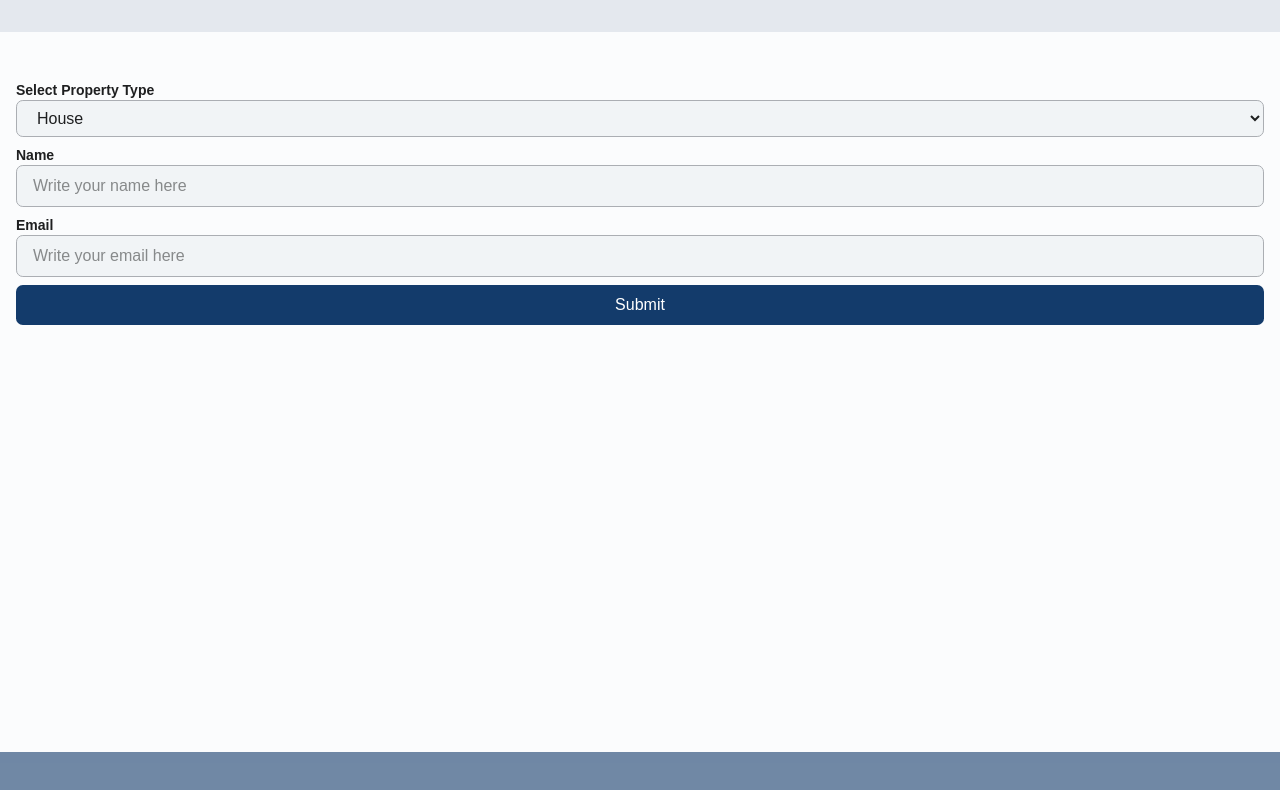
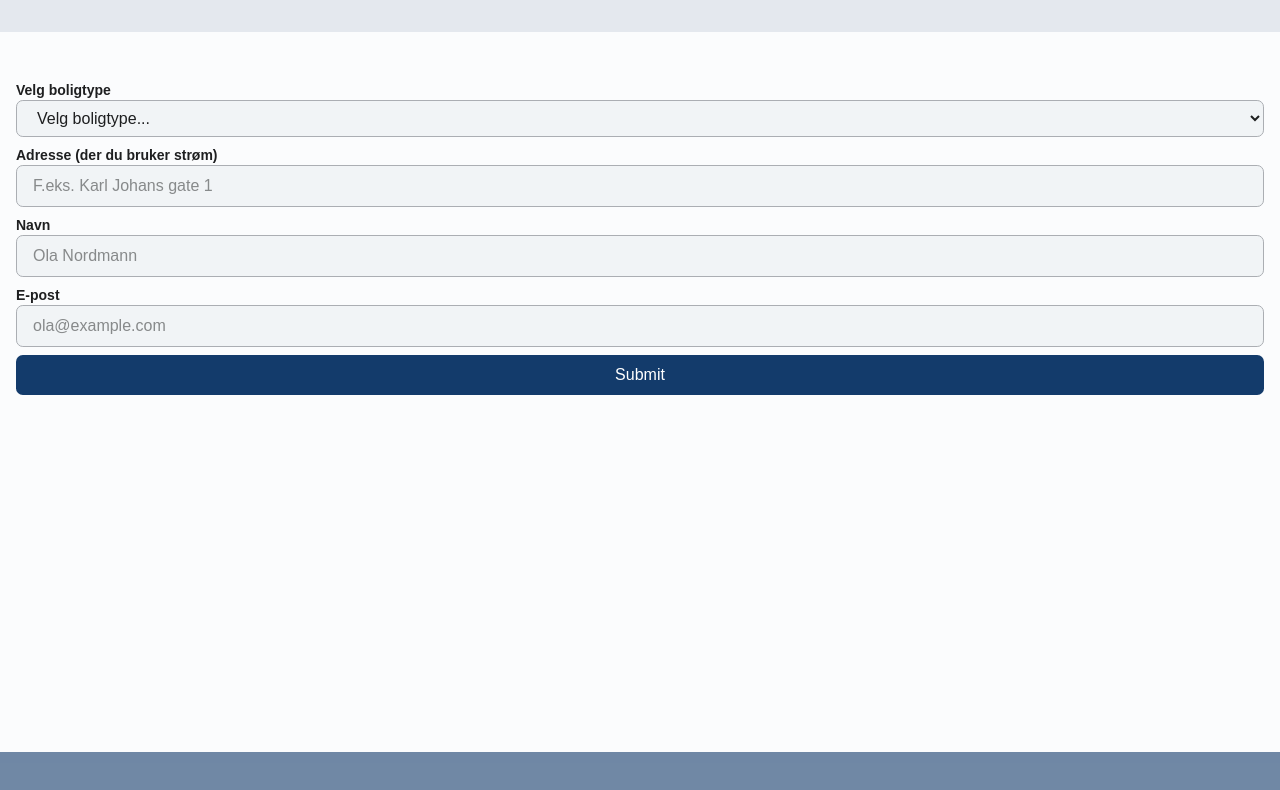
Before and after one commit to SindreSau/json-dynamic-form, a React (Vite) app: page / in a window 1280 px wide. Shown: the top 790 px of the page. Built offline with nearby package versions, Linux system fonts and the light colour scheme; a web font is replaced by a local one.

Commit message:
feat: happy with select component

```diff
--- a/src/App.tsx
+++ b/src/App.tsx
@@ -6,14 +6,11 @@ import { useState } from 'react';
 import { Select } from './components/ui/select';
 
 const App = () => {
-  const [value, setValue] = useState<string | null>(null);
+  const [value, setValue] = useState<string>('');
 
   const handleSubmit = (e: React.FormEvent<HTMLFormElement>) => {
     e.preventDefault();
     const formData = new FormData(e.currentTarget);
-    if (value) {
-      formData.set('property_type', value);
-    }
     const data = Object.fromEntries(formData.entries());
     console.log('Form submitted with: ', data);
   };
@@ -22,15 +19,15 @@ const App = () => {
     <MainLayout>
       <form onSubmit={handleSubmit} className="flex flex-col gap-2">
         <Select
-          label="Select Property Type"
-          items={[
-            { label: 'House', value: 'house' },
-            { label: 'Apartment', value: 'apartment' },
-            { label: 'Condo', value: 'condo' },
+          label="Velg boligtype"
+          options={[
+            { label: 'Velg boligtype...', value: '' },
+            { label: 'Leilighet', value: 'leilighet' },
+            { label: 'Enebolig', value: 'enebolig' },
+            { label: 'Rekkehus', value: 'rekkehus' },
+            { label: 'Hytte', value: 'hytte' },
           ]}
-          labelExtractor={(item) => item.label}
-          valueExtractor={(item) => item.value}
-          value={value || ''}
+          value={value}
           id="property_type"
           name="property_type"
           onValueChange={(newValue, selectedItem) => {
@@ -41,16 +38,24 @@ const App = () => {
 
         <Input
           type="text"
-          placeholder="Write your name here"
-          label="Name"
+          placeholder="F.eks. Karl Johans gate 1"
+          label="Adresse (der du bruker strøm)"
+          name="address_street_name"
+          id="address_street_name"
+        />
+
+        <Input
+          type="text"
+          placeholder="Ola Nordmann"
+          label="Navn"
           name="name"
           id="name"
         />
 
         <Input
           type="email"
-          placeholder="Write your email here"
-          label="Email"
+          placeholder="ola@example.com"
+          label="E-post"
           name="email"
           id="email"
         />
--- a/src/components/ui/select.tsx
+++ b/src/components/ui/select.tsx
@@ -1,43 +1,37 @@
 import React, { useCallback } from 'react';
 import { cn } from '@/utils/cn';
 import Label from '@components/ui/label';
+import type { SelectOption } from '@/utils/validation/form-schema';
 
-interface Props<DataType> {
+interface SelectProps {
   label: string;
-  items: Array<DataType>;
+  options: SelectOption[];
   value: string;
-  labelExtractor: (item: DataType) => string;
-  valueExtractor: (item: DataType) => string;
-  onValueChange: (value: string, selectedItem: DataType) => void;
+  onValueChange: (value: string, selectedOption: SelectOption) => void;
   className?: string;
-  id?: string;
+  id: string;
   name?: string;
 }
 
-const Select = <DataType,>({
+const Select = ({
   label,
-  items,
+  options,
   value,
   onValueChange,
-  labelExtractor,
-  valueExtractor,
   className,
-  id = `select-${Math.random().toString(36).substring(2, 9)}`,
+  id,
   name,
-}: Props<DataType>) => {
+}: SelectProps) => {
   const handleOnValueChange = useCallback(
     (event: React.ChangeEvent<HTMLSelectElement>) => {
-      const {
-        target: { value: selectedValue },
-      } = event;
-
-      const item = items.find((i) => valueExtractor(i) === selectedValue);
-
-      if (!item) return;
-
-      onValueChange(selectedValue, item);
+      const selectedValue = event.target.value;
+      const selectedOption = options.find(
+        (option) => option.value === selectedValue
+      );
+      if (!selectedOption) return;
+      onValueChange(selectedValue, selectedOption);
     },
-    [items, onValueChange, valueExtractor]
+    [options, onValueChange]
   );
 
   return (
@@ -49,19 +43,19 @@ const Select = <DataType,>({
         value={value}
         onChange={handleOnValueChange}
         className={cn(
-          'w-full rounded border border-border bg-background-input px-4 py-2 disabled:opacity-50 disabled:cursor-not-allowed relative z-10',
+          'w-full rounded border bg-background-input px-4 py-2 disabled:opacity-50 disabled:cursor-not-allowed relative z-10',
           className
         )}
       >
-        {items.map((item, index) => {
-          const itemLabel = labelExtractor(item);
-          const itemValue = valueExtractor(item);
-          return (
-            <option key={index} value={itemValue} className="capitalize">
-              {itemLabel}
-            </option>
-          );
-        })}
+        {options.map((option) => (
+          <option
+            key={option.value}
+            value={option.value}
+            disabled={option.value === ''}
+          >
+            {option.label}
+          </option>
+        ))}
       </select>
     </div>
   );
--- a/src/styles/theme.css
+++ b/src/styles/theme.css
@@ -19,6 +19,14 @@
   --color-border: #abaeb3;
 
   --color-ring: #44d0ff;
+
+  /* Semantic colors */
+  --color-success: #00a651;
+  --color-success-foreground: #ffffff;
+  --color-warning: #ffb300;
+  --color-warning-foreground: #ffffff;
+  --color-destructive: #ff3b30;
+  --color-destructive-foreground: #ffffff;
 
   /* Fonts */
   --font-montserrat: 'Montserrat Variable', sans-serif;
```
